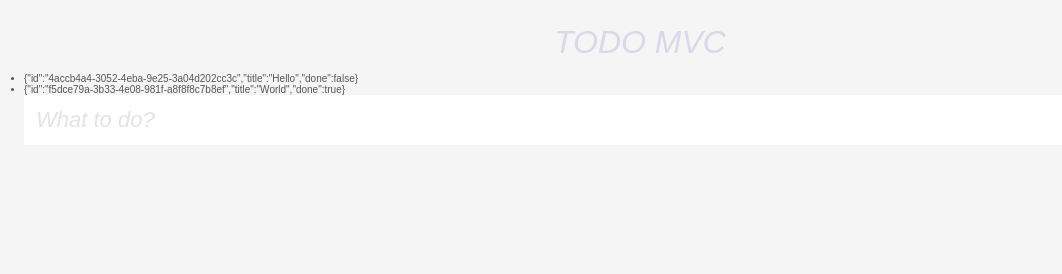
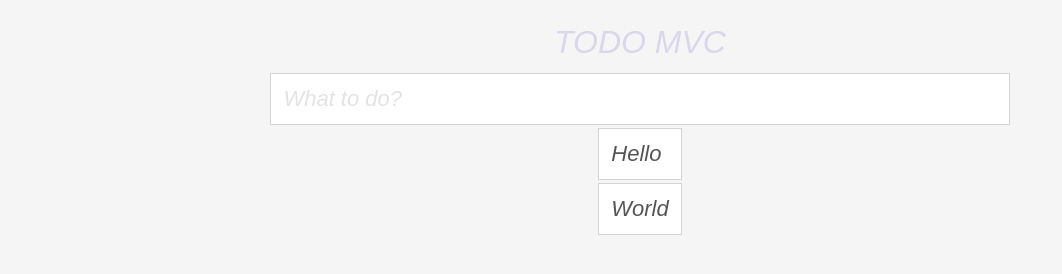
Before and after one commit to tkmct/vanilla, a website: page todomvc/index.html in a window 1280 px wide. Shown: the whole page, without its empty margins (0-1062 px from the left). Drawn offline with Linux system fonts and the light colour scheme.

Commit message:
update TodoView function

```diff
--- a/todomvc/app.js
+++ b/todomvc/app.js
@@ -43,19 +43,21 @@ class TodoListView {
     }
 
     // rerender using new todos
-    const todoList = document.createElement('ul');
+    const listContainer = document.createElement('div');
     todos.forEach(todo => {
-      const todoItem = document.createElement('li');
-      todoItem.innerHTML = TodoView(todo);
-      todoList.appendChild(todoItem);
+      listContainer.appendChild(TodoView(todo));
     });
 
-    root.appendChild(todoList);
+    root.appendChild(listContainer);
   }
 }
 
 function TodoView(todo) {
-  return JSON.stringify(todo) // some dom here
+  const dom = document.createElement('div');
+  dom.setAttribute('class', 'todo-item');
+  dom.innerHTML = todo.title;
+
+  return dom
 }
 
 var commonjsGlobal = typeof window !== 'undefined' ? window : typeof global !== 'undefined' ? global : typeof self !== 'undefined' ? self : {};
--- a/todomvc/index.html
+++ b/todomvc/index.html
@@ -10,12 +10,16 @@
 </head>
 <body>
   <h1 class="title">todo MVC</h1>
-  <div id="root"></div>
-  <div class="add-form-container">
-    <form id="add-form" name="add-item" autocomplete="off">
-       <input id="item-input" name="add" type="text"  placeholder="What to do?" autocomplete="off"/>
-     </form>
-   </div>
+  <div class="container">
+    <div class="todo-list">
+      <div class="add-form-container">
+        <form id="add-form" name="add-item" autocomplete="off">
+          <input id="item-input" name="add" type="text" placeholder="What to do?" autocomplete="off" />
+        </form>
+      </div>
+    </div>
+    <div id="root"></div>
+  </div>
   </div>
 </body>
 </html>
--- a/todomvc/style.css
+++ b/todomvc/style.css
@@ -70,7 +70,8 @@ button:focus {
 }
 
 .todo-list > div,
-.todo-list > ul > li {
+.todo-list > ul > li,
+.todo-item {
   font-size: 2.2rem;
   font-style: italic;
   list-style: none;
```
Also changed, not shown: todomvc/js/view.js (+8 -6 lines).
